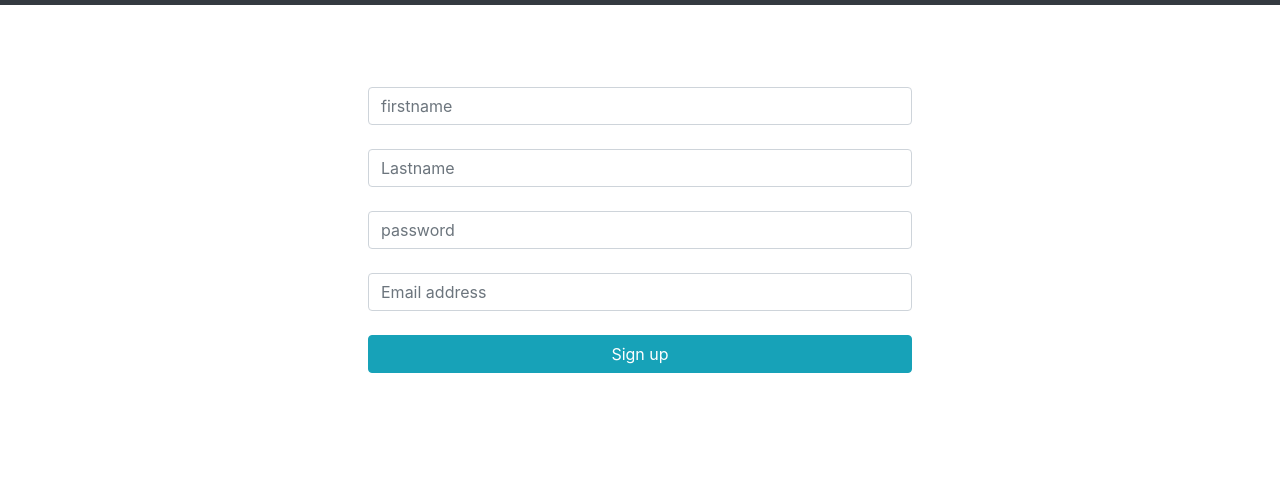
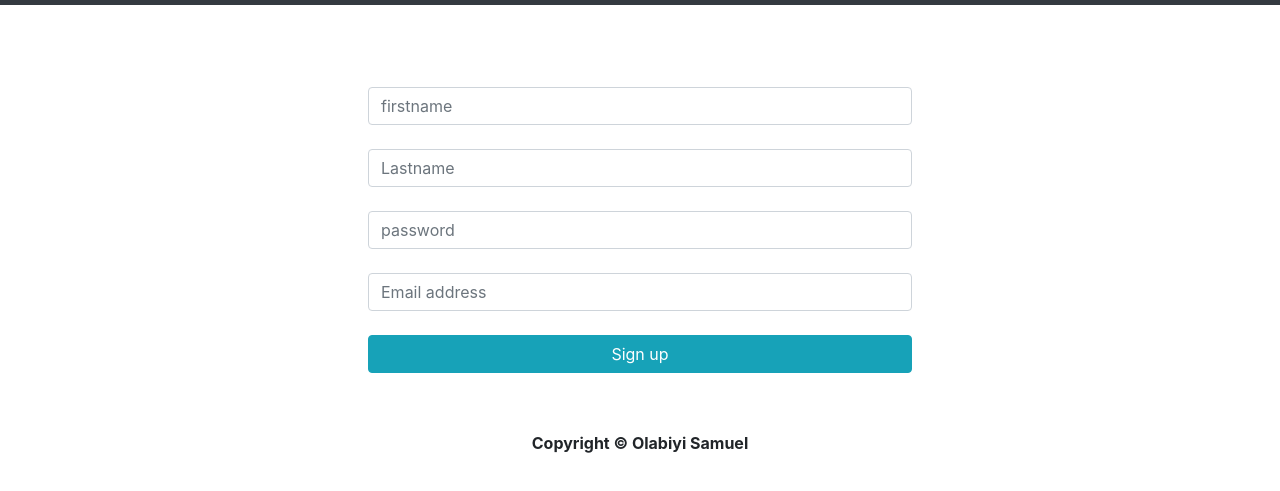
Before and after one commit to ticobrahe/fashion-design-management-system, a plain HTML site: page signup.html in a window 1280 px wide. Shown: the part 51-542 px from the top of the page. Drawn offline with Linux system fonts and the light colour scheme.

Commit message:
added footer to signup.html

```diff
--- a/signup.html
+++ b/signup.html
@@ -83,6 +83,9 @@
         </button>
       </form>
     </main>
+    <footer class="text-center">
+      <strong>Copyright &copy; Olabiyi Samuel</strong>
+    </footer>
     <script src="./js/jquery.js"></script>
     <script src="./js/proper.js"></script>
     <script src="./js/bootstrap.js"></script>
```
